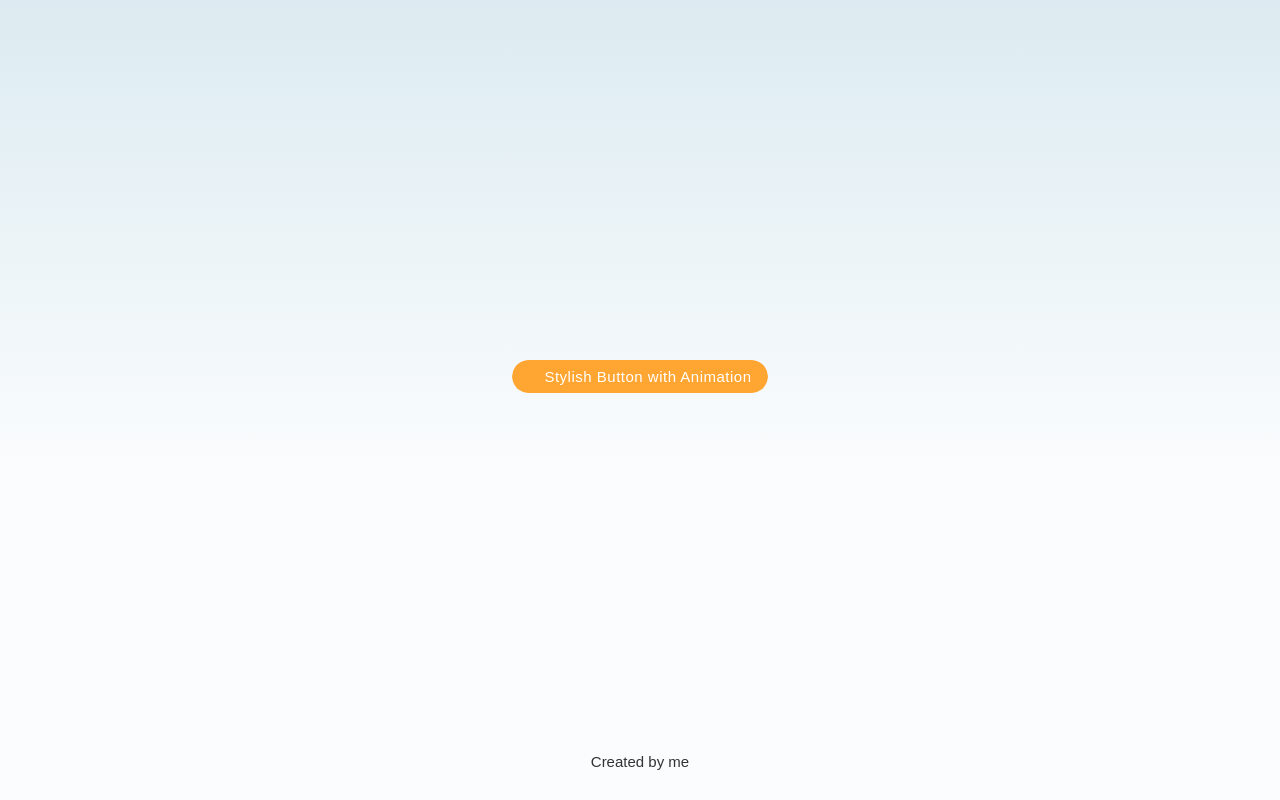
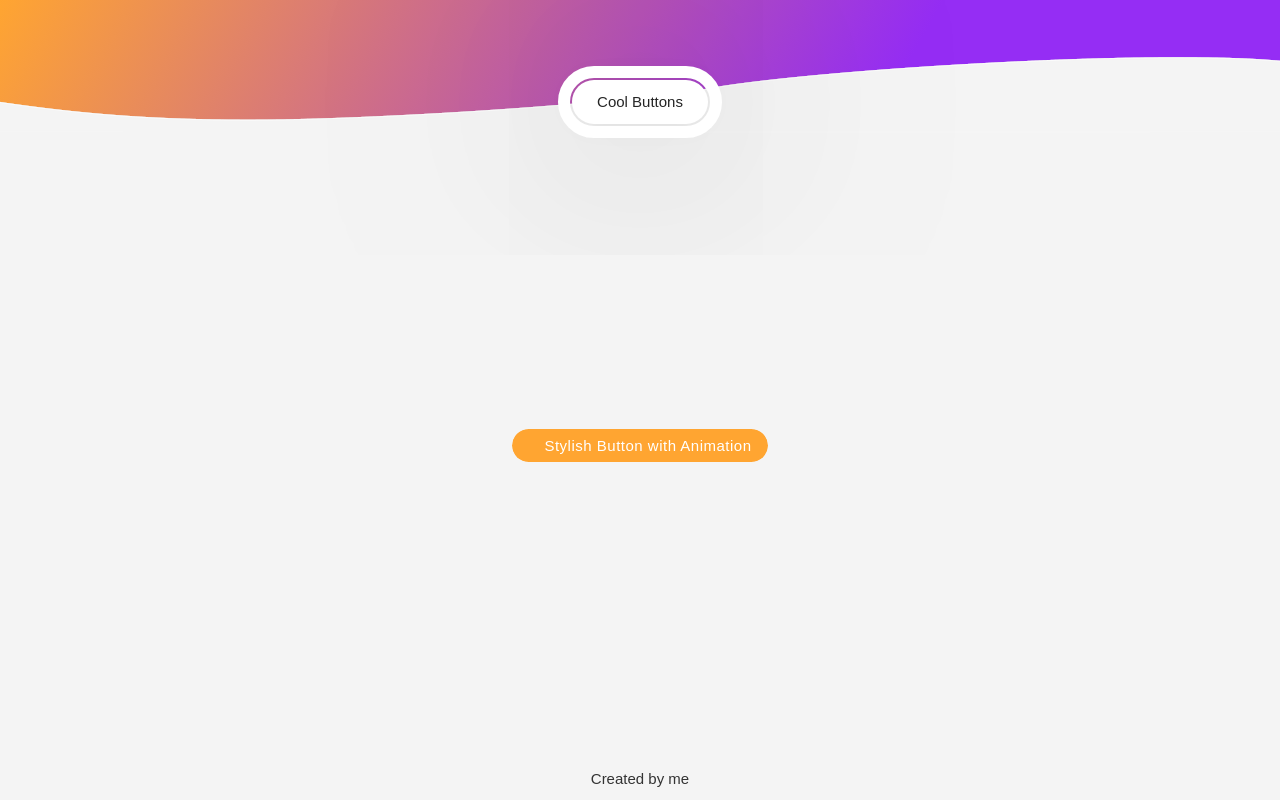
Before and after one commit to krishanprajapat23/stylish_button, a plain HTML site: page index.html in a window 1280 px wide. Drawn offline with Linux system fonts and the light colour scheme.

Commit message:
header wave section added

```diff
--- a/index.html
+++ b/index.html
@@ -8,6 +8,16 @@
     <link rel="stylesheet" href="style.css">
 </head>
 <body>
+    <header>
+        <header class="stylish-design">
+            <div class="st-button">
+              <div class="st-button-text">
+                <span class="icon">Cool Buttons</span>
+              </div>
+            </div>
+            <div class="footer-wave"></div>
+          </header>
+    </header>
     <div class="styled-btn-wrapper">
         <a class="styled_btn" href="#"><span>Stylish Button with Animation</span></a>
     </div>
--- a/style.scss
+++ b/style.scss
@@ -11,19 +11,98 @@ a {
 
 $redClr: #f1352a;
 $dark: #333333;
+$white:#ffffff;
 
 body {
     font-family: sans-serif;
-    background: linear-gradient(to bottom, #dcebf1 0%, #fafcfd 30%);
+    // background: linear-gradient(to bottom, #dcebf1 0%, #fafcfd 30%);
+    background: #f4f4f4;
     -webkit-background-size: 100% 200%;
     background-size: 100% 200%;
 }
+
+// header section starts
+.stylish-design{
+    background-color: #a4508b;
+    background-image: linear-gradient(120deg, #ffa531 0%, #952df4 70%);
+    height: 120px;
+    text-align: center;
+    .st-button{
+        width: 100%;
+        position: absolute;
+        display: block;
+        right: auto;
+        // top: 0;
+        // line-height: 164px;
+        top: 80px;
+        height: auto;
+        white-space: nowrap;
+        font-size: 0;
+        .st-button-text{
+            display: inline-block;
+            opacity: 1;
+            span{
+                background-color: $white;
+                color: #252525;
+                position: relative;
+                display: inline-block;
+                vertical-align: middle;
+                font-size: 15px;
+                height: 44px;
+                line-height: 1.6;
+                padding: 10px 25px;
+                box-shadow: 0 0 300px rgba(0, 0, 0, 0.65), 0 0 30px rgba(0, 0, 0, 0.06);
+                border-radius: 50px;
+                text-shadow: none;
+                transition: all 0.2s ease-in;
+                &::before{
+                    content: "";
+                    position: absolute;
+                    top: -14px;
+                    left: -14px;
+                    width: calc(100% + 4px);
+                    height: calc(100% + 4px);
+                    border-radius: 36px;
+                    border: 12px solid $white;
+                }
+            }
+        }
+        &:hover{
+            .st-button-text span{
+                padding: 10px 40px;
+            }
+        }
+    }
+    .footer-wave {
+        max-width: 102%;
+        width: 100%;
+        height: 190px;
+        background: url('/hero-wave.png')
+          repeat-x;
+        animation: wave 10s cubic-bezier(0.44, 0.66, 0.67, 0.37) infinite;
+    }
+}
+
+@keyframes wave {
+    0% {
+      background-position: 0;
+    }
+    100% {
+      background-position: 1440px;
+    }
+  }
+
+
+// header section ends
+
+
+
 
 .styled-btn-wrapper {
     display: flex;
     align-items: center;
     justify-content: center;
-    height: calc(100vh - 47px);
+    height: calc(100vh - 150px);
 }
 
 .styled_btn {
@@ -39,7 +118,7 @@ body {
     -webkit-appearance: none;
     -moz-appearance: none;
     appearance: none;
-    color: #fff;
+    color: $white;
     position: relative;
     display: inline-flex;
     overflow: hidden;
```
Also changed, not shown: hero-wave.png (added), style.css, 1 other file.
